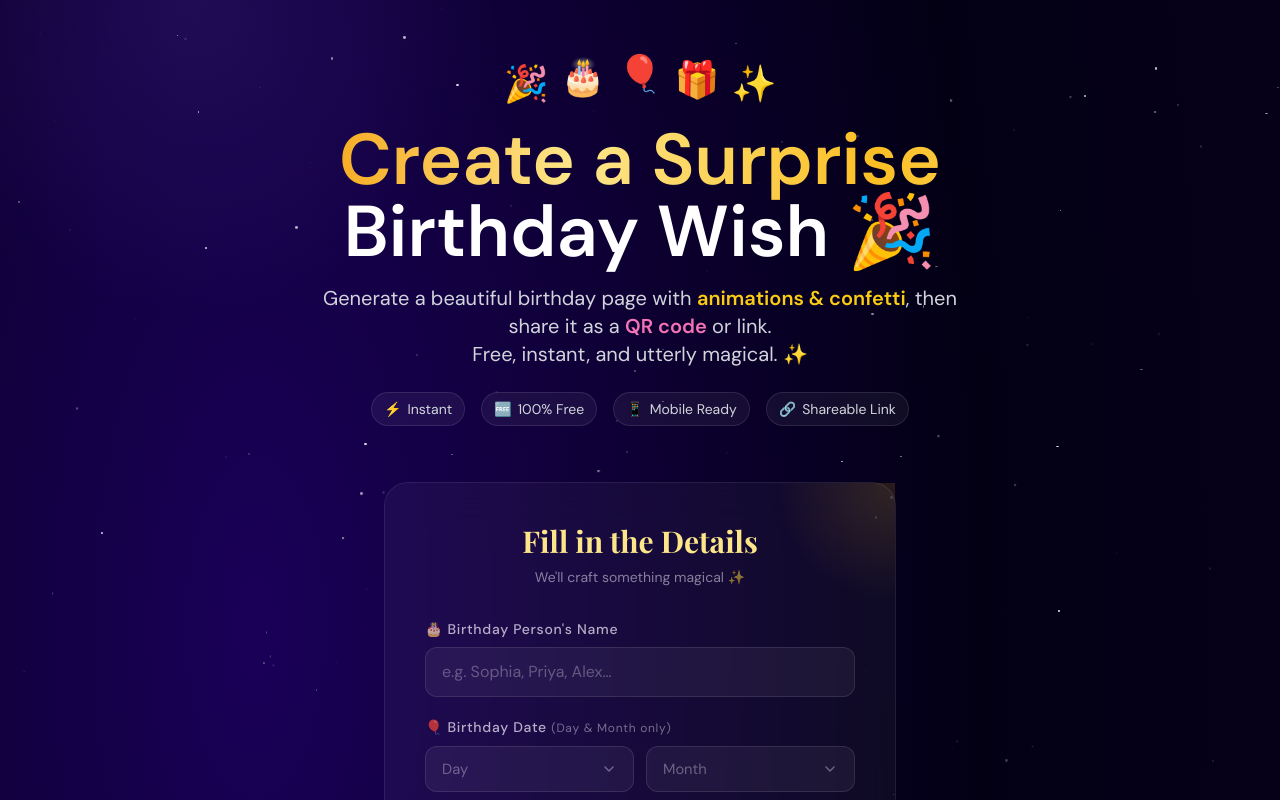
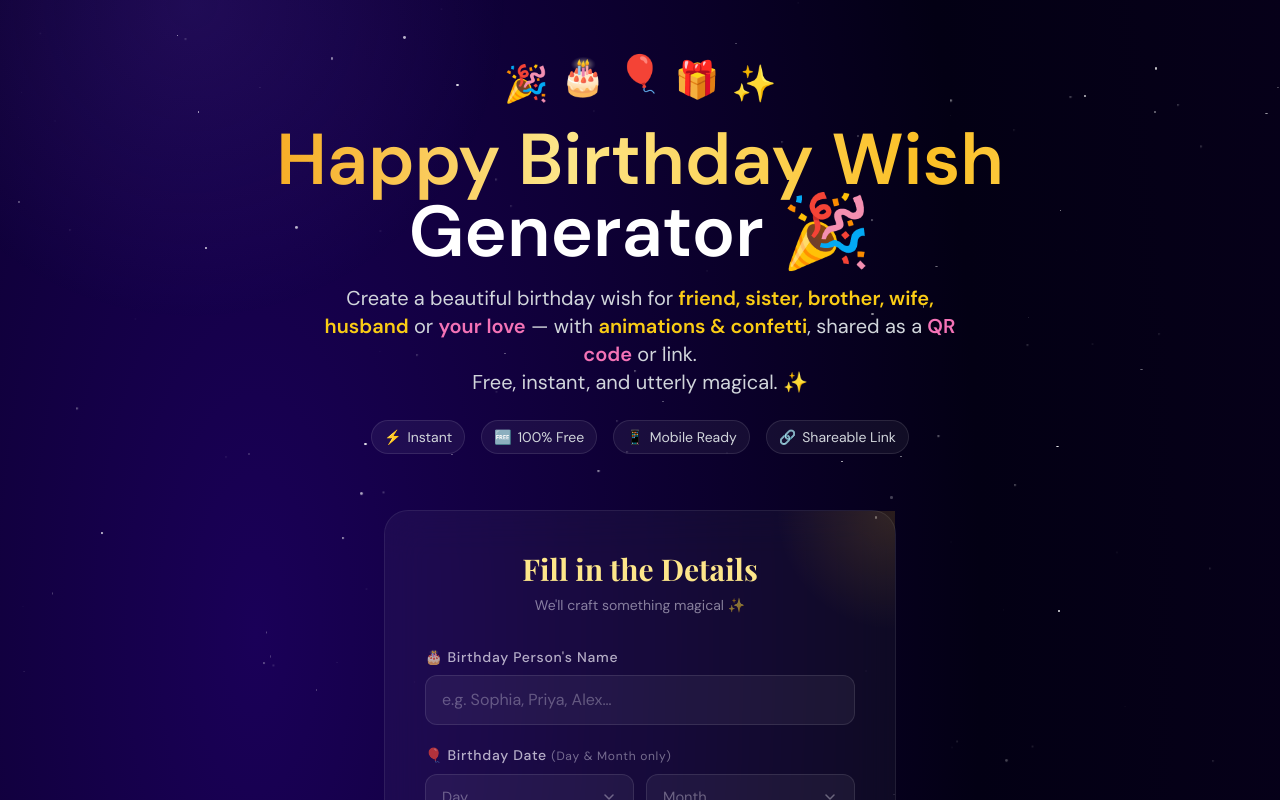
Before and after one commit to codewith-swapnil/birthday-qr-surprise, a Next.js app: page / in a window 1280 px wide. Shown: the top 800 px of the page. Built offline with nearby package versions, Linux system fonts and the light colour scheme; a web font is replaced by a local one.

Commit message:
keywords

```diff
--- a/app/layout.tsx
+++ b/app/layout.tsx
@@ -13,15 +13,41 @@ export const viewport: Viewport = {
 
 export const metadata: Metadata = {
   metadataBase: new URL('https://wishqr.in'),
-  title: 'Birthday QR Surprise 🎉 - Create Personalized Birthday Wishes',
+  title: 'Happy Birthday Wishes & QR Surprise 🎉 - Personalized Birthday Messages',
   description:
-    'Create a beautiful, personalized birthday surprise with a QR code! Share a magical birthday wish page with animations, confetti, and heartfelt messages. Free birthday wish generator.',
+    'Send beautiful happy birthday wishes for friend, sister, brother, wife, husband & love with a magic QR code! Create animated birthday wish pages with confetti, images & heartfelt quotes — free birthday wish generator.',
   keywords: [
+    // Core — >1M volume
+    'happy birthday wishes',
+    'happy birthday',
+    // Relationship — >100K / >10K
+    'happy birthday wishes for friend',
+    'happy birthday wishes for sister',
+    'happy birthday sister',
+    'happy birthday wishes for brother',
+    'happy birthday wishes for best friend',
+    'happy birthday wishes for wife',
+    'happy birthday wishes for husband',
+    'happy birthday wishes for love',
+    'happy birthday my love',
+    'wish you happy birthday',
+    // Language variants — >10K
+    'happy birthday wishes in marathi',
+    'happy birthday wishes in hindi',
+    'happy birthday wishes in english',
+    // Content type — >10K
+    'happy birthday images',
+    'happy birthday quotes',
+    'happy birthday png',
+    'happy birthday song',
+    // QR / product-specific
+    'happy birthday qr code generator free',
     'birthday wishes qr code free',
     'birthday wishes qr code free with name',
-    'happy birthday qr code generator free',
     'birthday wishes qr code free with name age and message',
     'birthday wishes qr',
+    'special happy birthday wishes',
+    // Descriptive / long-tail
     'birthday wish generator',
     'birthday QR code',
     'personalized birthday message',
@@ -43,22 +69,23 @@ export const metadata: Metadata = {
     locale: 'en_US',
     url: 'https://wishqr.in',
     siteName: 'Birthday QR Surprise',
-    title: 'Birthday QR Surprise 🎉 - Create Personalized Birthday Wishes',
+    title: 'Happy Birthday Wishes & QR Surprise 🎉 - Personalized Birthday Messages',
     description:
-      'Create a beautiful birthday QR code surprise! Share magical animated birthday wishes with friends & family.',
+      'Send happy birthday wishes for friend, sister, brother or love with a magic QR code! Animated pages, confetti & heartfelt messages — free & instant.',
     images: [
       {
         url: 'https://wishqr.in/icons/android-chrome-192x192.png',
         width: 512,
         height: 512,
-        alt: 'Birthday QR Surprise',
+        alt: 'Birthday QR Surprise – Personalized Happy Birthday Wishes',
       },
     ],
   },
   twitter: {
     card: 'summary_large_image',
-    title: 'Birthday QR Surprise 🎉',
-    description: 'Create personalized birthday QR codes with beautiful animated wish pages!',
+    title: 'Happy Birthday Wishes & QR Surprise 🎉',
+    description:
+      'Create personalized happy birthday wishes for friend, sister, brother, wife or husband — with a free animated QR wish page!',
     images: ['https://wishqr.in/icons/android-chrome-192x192.png'],
   },
   manifest: '/manifest.json',
@@ -93,7 +120,8 @@ export default function RootLayout({
               '@type': 'WebApplication',
               name: 'Birthday QR Surprise',
               url: 'https://wishqr.in',
-              description: 'Create personalized birthday wish pages with QR codes',
+              description:
+                'Create personalized happy birthday wishes for friend, sister, brother, wife, husband or love — with animated QR wish pages.',
               applicationCategory: 'EntertainmentApplication',
               operatingSystem: 'Any',
               aggregateRating: {
--- a/app/page.tsx
+++ b/app/page.tsx
@@ -7,23 +7,63 @@ import { FEATURED_SLUGS, generateBlogContent, getAllSlugs } from '@/lib/blogData
 const StarField = dynamic(() => import('@/components/StarField'), { ssr: false });
 
 export const metadata: Metadata = {
-  title: 'Birthday QR Surprise 🎉 – Free Birthday Wish Generator & QR Code Creator',
+  title: 'Happy Birthday Wish Generator 🎉 – Free Personalized Birthday QR Code',
   description:
-    'Create a personalized birthday surprise with QR code. Enter name, age & message to generate a magical animated wish page with confetti and balloons. Share instantly via WhatsApp. 100% free.',
+    'Send the perfect happy birthday wish for friend, sister, brother, wife, husband, girlfriend, boyfriend or love — free! Create an animated wish page with confetti & QR code. Share instantly via WhatsApp. Happy birthday wish kaise kare? We make it easy!',
   keywords: [
+    // "wish" singular cluster — new batch
+    'happy birthday wish',
+    'happy birthday wish for friend',
+    'happy birthday wish friend',
+    'happy birthday wish for sister',
+    'happy birthday wish sister',
+    'happy birthday wish for brother',
+    'happy birthday wish for best friend',
+    'happy birthday wish for wife',
+    'happy birthday wish for husband',
+    'happy birthday wish for love',
+    'happy birthday wish for gf',
+    'happy birthday wish for bf',
+    'happy birthday wish for girlfriend',
+    'happy birthday wish for son',
+    'happy birthday wish in english',
+    'happy birthday wish kaise kare',
+    'happy birthday wish kaise kare in english',
+    'happy birthday wish kaise karen',
+    'happy birthday wish in marathi',
+    'happy birthday wish in hindi',
+    // "wishes" plural cluster — carried over from layout
+    'happy birthday wishes',
+    'happy birthday wishes for friend',
+    'happy birthday wishes for sister',
+    'happy birthday wishes for brother',
+    'happy birthday wishes for best friend',
+    'happy birthday wishes for wife',
+    'happy birthday wishes for husband',
+    'happy birthday wishes for love',
+    'happy birthday my love',
+    'wish you happy birthday',
+    'happy birthday wishes in marathi',
+    'happy birthday wishes in hindi',
+    'happy birthday wishes in english',
+    'happy birthday images',
+    'happy birthday quotes',
+    // Product / QR-specific
+    'happy birthday qr code generator free',
+    'birthday wishes qr code free',
     'birthday wish generator',
-    'free birthday QR code',
+    'birthday QR code',
     'personalized birthday message',
-    'magical birthday surprise',
-    'birthday page with confetti',
-    'shareable birthday link',
+    'birthday surprise',
+    'digital birthday card',
   ],
   alternates: {
     canonical: 'https://wishqr.in',
   },
   openGraph: {
-    title: 'Birthday QR Surprise – Free Magical Birthday Wish Generator',
-    description: 'Generate a stunning birthday page with confetti, balloons, and a QR code. Share the love in seconds!',
+    title: 'Happy Birthday Wish Generator 🎉 – Free Personalized QR Code',
+    description:
+      'Send a magical happy birthday wish for friend, sister, brother, wife, husband, gf or bf — animated page + QR code, free & instant!',
     url: 'https://wishqr.in',
     siteName: 'Birthday QR Surprise',
     images: [
@@ -31,16 +71,17 @@ export const metadata: Metadata = {
         url: 'https://wishqr.in/icons/android-chrome-512x512.png',
         width: 512,
         height: 512,
-        alt: 'Birthday QR Surprise – Create magical birthday wishes',
+        alt: 'Happy Birthday Wish Generator – Birthday QR Surprise',
       },
     ],
     type: 'website',
   },
   twitter: {
     card: 'summary_large_image',
-    title: 'Birthday QR Surprise – Free Birthday Wish Generator',
-    description: 'Create a personalized animated birthday page with QR code – share via WhatsApp.',
-    images: ['icons/android-chrome-512x512.png'],
+    title: 'Happy Birthday Wish Generator 🎉 – Free & Animated',
+    description:
+      'Create a personalized happy birthday wish for friend, sister, brother, wife or husband — with a free animated QR wish page!',
+    images: ['https://wishqr.in/icons/android-chrome-512x512.png'],
   },
 };
 
@@ -102,16 +143,6 @@ export default function HomePage() {
         />
 
         <div className="relative z-10 px-4 sm:px-6 py-8 md:py-12 lg:py-16">
-          {/* Top Ad Banner - responsive height */}
-          {/* <div className="max-w-3xl mx-auto mb-6 md:mb-8">
-            <div
-              className="ad-slot h-14 sm:h-16 rounded-xl"
-              aria-label="Advertisement space"
-            >
-              <span>Advertisement</span>
-            </div>
-          </div> */}
-
           {/* Header Section */}
           <header className="text-center mb-10 md:mb-14">
             {/* Floating emoji row */}
@@ -131,9 +162,9 @@ export default function HomePage() {
             </div>
 
             <h1 className="text-4xl sm:text-5xl md:text-6xl lg:text-7xl font-black mb-3 md:mb-4 leading-tight">
-              <span className="gold-text">Create a Surprise</span>
+              <span className="gold-text">Happy Birthday Wish</span>
               <br />
-              <span className="text-white">Birthday Wish</span>{' '}
+              <span className="text-white">Generator</span>{' '}
               <span
                 aria-hidden="true"
                 className="inline-block animate-float"
@@ -143,10 +174,16 @@ export default function HomePage() {
               </span>
             </h1>
 
+            {/* SEO-rich subtitle naturally incorporating keyword variants */}
             <p className="text-base sm:text-lg md:text-xl max-w-2xl mx-auto leading-relaxed text-gray-300">
-              Generate a beautiful birthday page with{' '}
+              Create a beautiful birthday wish for{' '}
+              <span className="text-yellow-400 font-semibold">
+                friend, sister, brother, wife, husband
+              </span>{' '}
+              or{' '}
+              <span className="text-pink-400 font-semibold">your love</span> — with{' '}
               <span className="text-yellow-400 font-semibold">animations & confetti</span>,
-              then share it as a{' '}
+              shared as a{' '}
               <span className="text-pink-400 font-semibold">QR code</span> or link.
               <br className="hidden md:block" /> Free, instant, and utterly magical. ✨
             </p>
@@ -173,23 +210,13 @@ export default function HomePage() {
           {/* Interactive form */}
           <HomeForm />
 
-          {/* Middle Ad */}
-          {/* <div className="max-w-3xl mx-auto mt-12 md:mt-14 mb-6">
-            <div
-              className="ad-slot h-20 sm:h-24 rounded-xl"
-              aria-label="Advertisement space"
-            >
-              <span>Advertisement</span>
-            </div>
-          </div> */}
-
           {/* How It Works Section */}
           <section className="max-w-4xl mx-auto mt-10 md:mt-12 text-center" aria-labelledby="how-it-works-heading">
             <h2
               id="how-it-works-heading"
               className="text-2xl sm:text-3xl md:text-4xl font-bold mb-6 md:mb-10 text-yellow-300"
             >
-              How It Works
+              How to Send a Birthday Wish 🎂
             </h2>
             <div className="grid grid-cols-1 sm:grid-cols-2 lg:grid-cols-3 gap-5 md:gap-6">
               {[
@@ -203,13 +230,13 @@ export default function HomePage() {
                   step: '02',
                   icon: '🔗',
                   title: 'Get QR + Link',
-                  desc: 'We generate a unique page with QR code and shareable link instantly',
+                  desc: 'We generate a unique wish page with QR code and shareable link instantly',
                 },
                 {
                   step: '03',
                   icon: '🎊',
                   title: 'Share & Celebrate',
-                  desc: 'Send via WhatsApp or share the link. They open it to a beautiful surprise!',
+                  desc: 'Send via WhatsApp or share the link. They open it to a beautiful birthday surprise!',
                 },
               ].map(({ step, icon, title, desc }) => (
                 <div
@@ -241,7 +268,7 @@ export default function HomePage() {
                 id="blog-heading"
                 className="text-2xl sm:text-3xl font-bold text-yellow-300 text-center sm:text-left"
               >
-                📖 Birthday QR Blog: Ideas & Guides
+                📖 Birthday Wish Ideas & Guides
               </h2>
               <Link
                 href="/blog"
@@ -296,7 +323,7 @@ export default function HomePage() {
                 href="/blog"
                 className="inline-block text-sm px-5 py-2 rounded-full bg-white/5 border border-white/10 text-gray-400 hover:text-yellow-400 transition-colors"
               >
-                🎂 Explore all birthday surprise ideas ({totalBlogPosts}+ articles)
+                🎂 Explore all birthday wish ideas ({totalBlogPosts}+ articles)
               </Link>
             </div>
           </section>
@@ -336,31 +363,19 @@ export default function HomePage() {
           {/* Footer */}
           <footer className="max-w-4xl mx-auto mt-16 md:mt-20 pt-6 pb-4 text-center border-t border-white/10">
             <p className="text-xs text-gray-500">
-              © {new Date().getFullYear()} Birthday QR Surprise · Made with ❤️ · Free Birthday Wish Generator
+              © {new Date().getFullYear()} Birthday QR Surprise · Made with ❤️ · Free Happy Birthday Wish Generator
             </p>
             <nav className="flex flex-wrap justify-center gap-4 mt-3" aria-label="Footer navigation">
-              <Link
-                href="/privacy"
-                className="text-xs text-gray-400 hover:text-yellow-400 transition-colors"
-              >
+              <Link href="/privacy" className="text-xs text-gray-400 hover:text-yellow-400 transition-colors">
                 Privacy Policy
               </Link>
-              <Link
-                href="/terms"
-                className="text-xs text-gray-400 hover:text-yellow-400 transition-colors"
-              >
+              <Link href="/terms" className="text-xs text-gray-400 hover:text-yellow-400 transition-colors">
                 Terms of Service
               </Link>
-              <Link
-                href="/contact"
-                className="text-xs text-gray-400 hover:text-yellow-400 transition-colors"
-              >
+              <Link href="/contact" className="text-xs text-gray-400 hover:text-yellow-400 transition-colors">
                 Contact
               </Link>
-              <Link
-                href="/about"
-                className="text-xs text-gray-400 hover:text-yellow-400 transition-colors"
-              >
+              <Link href="/about" className="text-xs text-gray-400 hover:text-yellow-400 transition-colors">
                 About Us
               </Link>
             </nav>
```
